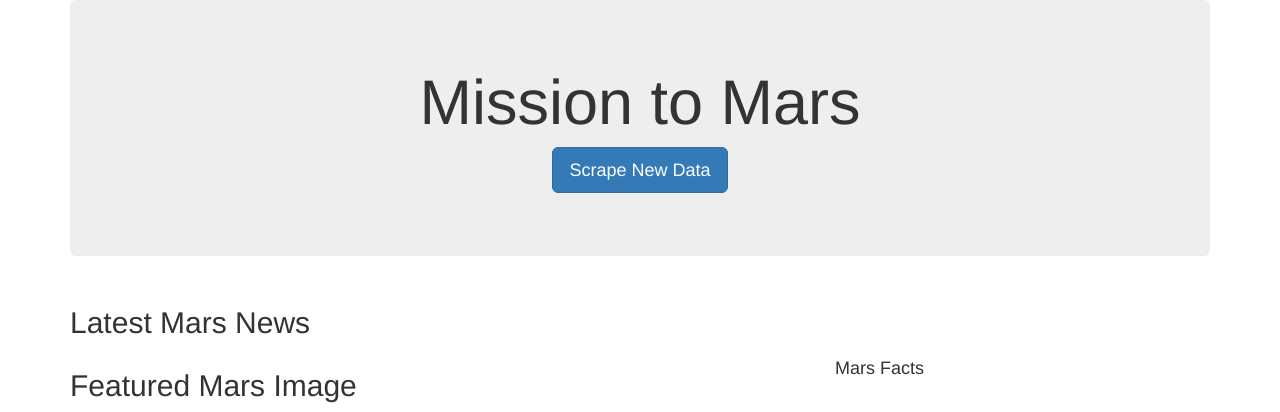
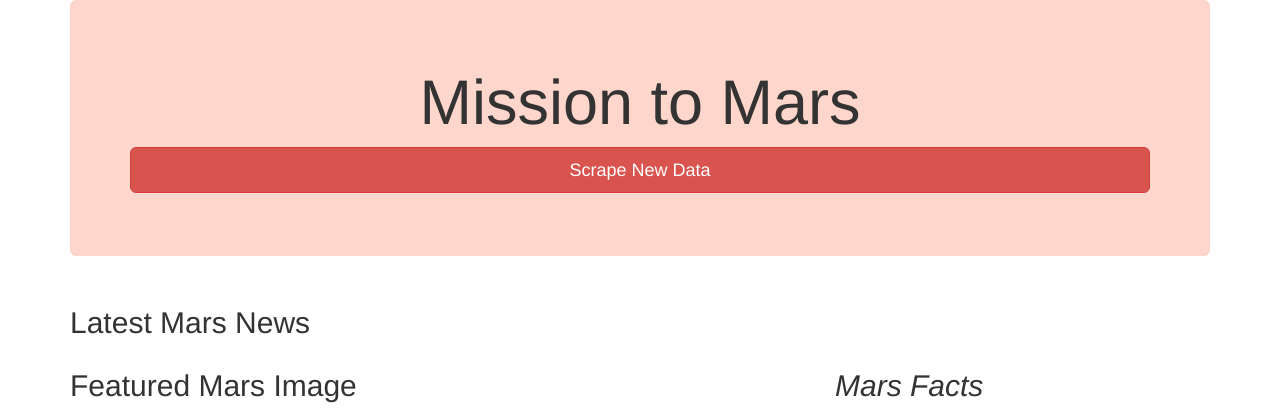
Before and after one commit to lydiaxzhang/mission-to-mars, a Flask app: page / in a window 1280 px wide. Shown: the top 412 px of the page. Run offline with Flask 2, Linux system fonts and the light colour scheme; data that the repository does not hold is empty; some libraries are stand-ins or nearby versions.

Commit message:
Updating index.html

```diff
--- a/templates/index.html
+++ b/templates/index.html
@@ -3,7 +3,7 @@
 <head>
     <meta charset="UTF-8">
     <meta http-equiv="X-UA-Compatible" content="IE=edge">
-    <meta name="viewport" content="width=device-width, initial-scale=1.0">
+    <meta name="viewport" content="width=device-width, initial-scale=1.0, maximum-scale=1, user-scalable=no">
     <title>Mission to Mars</title>
     <link
      rel="stylesheet"
@@ -12,9 +12,9 @@
 </head>
 <body>
     <div class="container">
-        <div class="jumbotron text-center">
+        <div class="jumbotron text-center" style="background-color: rgb(255, 214, 204);">
             <h1>Mission to Mars</h1>
-            <p><a class="btn btn-primary btn-lg" href="/scrape"
+            <p><a class="btn btn-danger btn-lg btn-block" href="/scrape"
                   role="button">Scrape New Data</a></p>
         </div>
         <!-- Add section for Mars News -->
@@ -39,10 +39,10 @@
                     alt="Responsive image"
                 />
             </div>
-            <div class="col-md-4">
+            <div class="col-md-3 col-xs-12">
                 <!-- Mars Facts -->
-                <div class="row" id="mars-facts">
-                    <h4>Mars Facts</h4>
+                <div class="row" id="mars-facts" style="font-style: italic;">
+                    <h2>Mars Facts</h2>
                     {{ mars.facts | safe }}
                 </div>
             </div>
@@ -54,11 +54,11 @@
         </div>
 
         {% for hemisphere in mars.hemispheres %}
-        <div class="col-md-6">
-          <div class="thumbnail">
-            <img src="{{hemisphere.img_url | default('static/images/error.png', true)}}" alt="...">
+        <div class="col-md-3">
+          <div class="thumbnail" style="border-color: rgb(223, 71, 89); border-radius: 25px; border-width: 7px;">
+            <img src="{{hemisphere.img_url | default('static/images/error.png', true)}}" alt="..." style="border-radius: 12px;">
             <div class="caption">
-              <h3>{{hemisphere.title}}</h3>
+              <h4>{{hemisphere.title}}</h4>
             </div>
           </div>
         </div>
```
